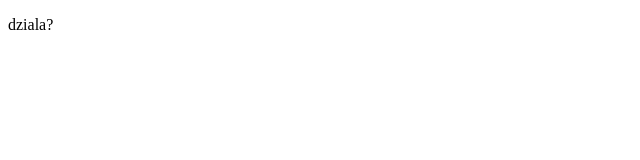
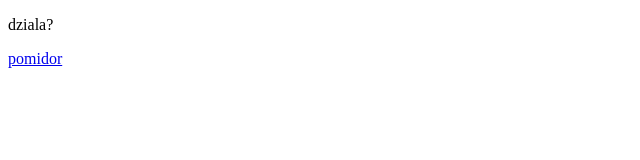
Before and after one commit to weltor2/weltor2.github.io, a plain HTML site: page index.html in a window 1280 px wide. Shown: the full height of the page, 0-640 px from the left. Drawn offline with Linux system fonts and the light colour scheme.

Commit message:
Update index.html

```diff
--- a/index.html
+++ b/index.html
@@ -7,6 +7,6 @@
 </head>
 <body>
     <p>dziala?</p>
-
+    <a href="index2.html">pomidor</a>
 </body>
 </html>
```
